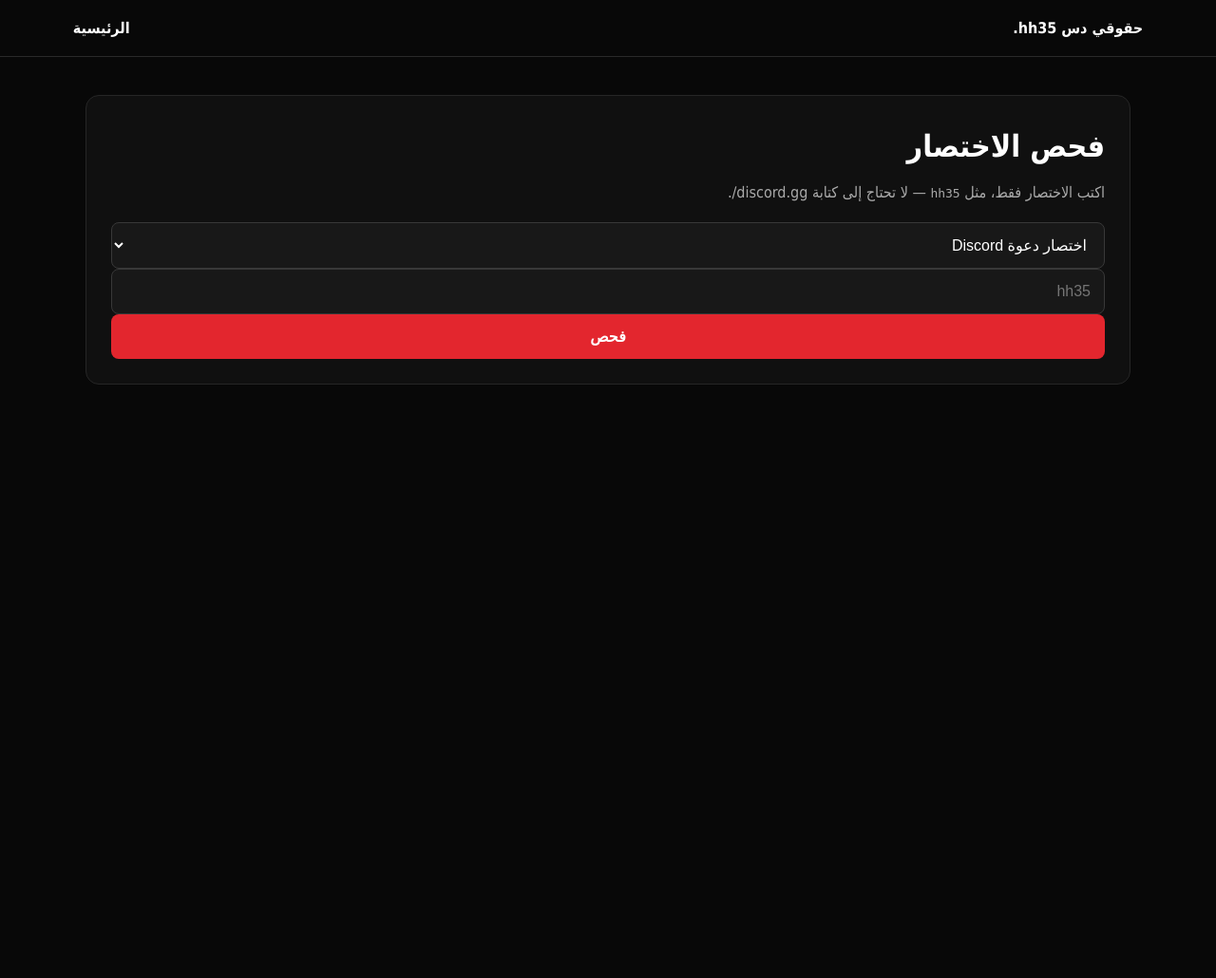
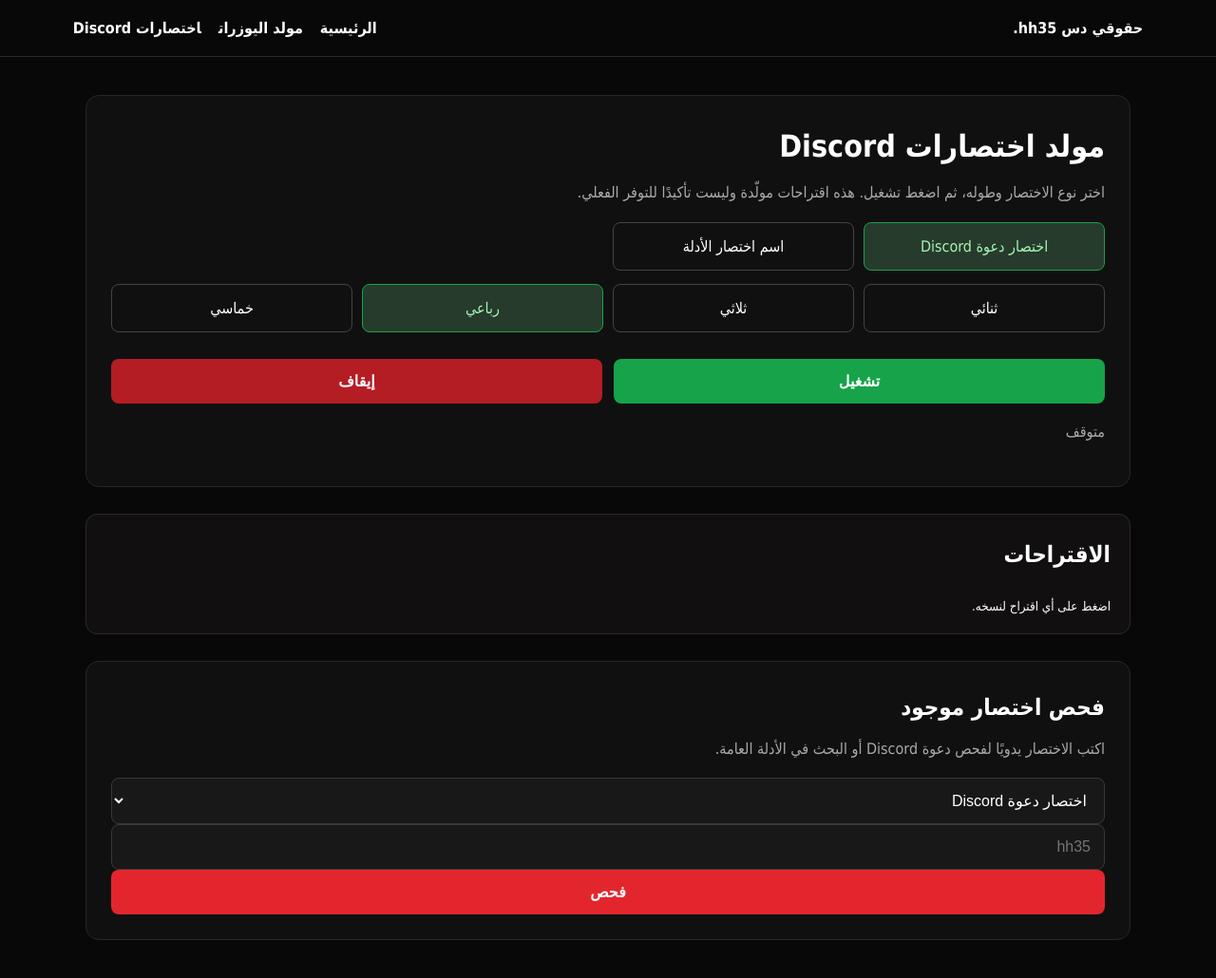
Before and after one commit to fffoe239/hh35scan, a Flask app: page /checker in a window 1280 px wide. Shown: the whole page at 95% size. Before the commit the page ends 405 px from the top, so only its background shows below. Run offline with Flask 3, Linux system fonts and the light colour scheme; the visitor is signed in with stand-in values (Sample User, id 1).

Commit message:
Add invite and directory shortcut modes with length choices to checker

```diff
--- a/templates/checker.html
+++ b/templates/checker.html
@@ -3,18 +3,42 @@
 <head>
   <meta charset="utf-8">
   <meta name="viewport" content="width=device-width,initial-scale=1">
-    <title>hh35 | فحص الاسم</title>
+  <title>hh35 | مولد وفحص الاختصارات</title>
   <link rel="stylesheet" href="{{ url_for('static', filename='style.css') }}">
 </head>
 <body>
 <header>
   <span>حقوقي دس hh35.</span>
-      <a href="{{ url_for('home') }}">الرئيسية</a>
+  <nav><a href="{{ url_for('home') }}">الرئيسية</a><a href="{{ url_for('names') }}">مولد اليوزرات</a><a href="{{ url_for('shortcuts') }}">اختصارات Discord</a></nav>
 </header>
 <main class="wide">
   <div class="panel">
-        <h1>فحص الاختصار</h1>
-        <p>اكتب الاختصار فقط، مثل <code>hh35</code> — لا تحتاج إلى كتابة discord.gg/.</p>
+    <h1>مولد اختصارات Discord</h1>
+    <p>اختر نوع الاختصار وطوله، ثم اضغط تشغيل. هذه اقتراحات مولّدة وليست تأكيدًا للتوفر الفعلي.</p>
+    <div class="length-buttons mode-buttons">
+      <label class="length-option"><input type="radio" name="mode" value="invite" checked><span>اختصار دعوة Discord</span></label>
+      <label class="length-option"><input type="radio" name="mode" value="directory"><span>اسم اختصار الأدلة</span></label>
+    </div>
+    <div class="length-buttons">
+      <label class="length-option"><input type="radio" name="length" value="2"><span>ثنائي</span></label>
+      <label class="length-option"><input type="radio" name="length" value="3"><span>ثلاثي</span></label>
+      <label class="length-option"><input type="radio" name="length" value="4" checked><span>رباعي</span></label>
+      <label class="length-option"><input type="radio" name="length" value="5"><span>خماسي</span></label>
+    </div>
+    <div class="control-row">
+      <button id="startButton" class="run-button" type="button">تشغيل</button>
+      <button id="stopButton" class="stop-button" type="button" disabled>إيقاف</button>
+    </div>
+    <p id="generatorStatus">متوقف</p>
+  </div>
+  <div class="results-box">
+    <h2>الاقتراحات</h2>
+    <div id="generatedResults" class="names-grid"></div>
+    <small>اضغط على أي اقتراح لنسخه.</small>
+  </div>
+  <div class="panel" style="margin-top:28px">
+    <h2>فحص اختصار موجود</h2>
+    <p>اكتب الاختصار يدويًا لفحص دعوة Discord أو البحث في الأدلة العامة.</p>
     <form method="post" class="checker-form">
       <select name="kind">
         <option value="invite">اختصار دعوة Discord</option>
@@ -26,27 +50,45 @@
   </div>
   {% if results %}
   <div class="results-box">
-          <h2>النتائج</h2>
-          <table>
-            <thead>
-              <tr>
-                <th>المصدر</th>
-                <th>الحالة</th>
-                <th>التفاصيل</th>
-              </tr>
-            </thead>
-            <tbody>
-              {% for row in results %}
-                <tr>
-                  <td>{{ row.name }}</td>
-                  <td class="status {{ 'used' if row.status == 'مستخدم' else 'safe' if row.status == 'غير موجود' else 'unknown' }}">{{ row.status }}</td>
-                  <td>{{ row.detail }}</td>
-                </tr>
-              {% endfor %}
-            </tbody>
-          </table>
+    <h2>نتيجة الفحص</h2>
+    <table><thead><tr><th>المصدر</th><th>الحالة</th><th>التفاصيل</th></tr></thead><tbody>
+    {% for row in results %}<tr><td>{{ row.name }}</td><td class="status {{ 'used' if row.status == 'مستخدم' else 'safe' if row.status == 'غير موجود' else 'unknown' }}">{{ row.status }}</td><td>{{ row.detail }}</td></tr>{% endfor %}
+    </tbody></table>
   </div>
   {% endif %}
 </main>
+<script>
+const alphabet='abcdefghijklmnopqrstuvwxyz0123456789';
+const resultBox=document.getElementById('generatedResults');
+const statusText=document.getElementById('generatorStatus');
+const startButton=document.getElementById('startButton');
+const stopButton=document.getElementById('stopButton');
+let timer=null;
+function generate(){
+  const mode=document.querySelector('input[name="mode"]:checked').value;
+  const length=Number(document.querySelector('input[name="length"]:checked').value);
+  const values=new Set();
+  while(values.size<40){
+    let value='';
+    for(let i=0;i<length;i++) value+=alphabet[Math.floor(Math.random()*alphabet.length)];
+    if(mode==='directory' && length>=3 && Math.random()<0.35){
+      const point=Math.floor(Math.random()*(length-1))+1;
+      value=value.slice(0,point)+'.'+value.slice(point);
+    }
+    values.add(value);
+  }
+  resultBox.innerHTML='';
+  for(const value of values){
+    const button=document.createElement('button');
+    button.type='button'; button.className='name-chip';
+    button.textContent=mode==='invite'?'discord.gg/'+value:value;
+    button.onclick=()=>navigator.clipboard&&navigator.clipboard.writeText(value);
+    resultBox.appendChild(button);
+  }
+}
+function start(){if(timer)return;generate();timer=setInterval(generate,1200);startButton.disabled=true;stopButton.disabled=false;statusText.textContent='يعمل الآن';}
+function stop(){clearInterval(timer);timer=null;startButton.disabled=false;stopButton.disabled=true;statusText.textContent='تم الإيقاف';}
+startButton.onclick=start; stopButton.onclick=stop;
+</script>
 </body>
 </html>
```
Lines whose indentation alone changed are shown as unchanged.
